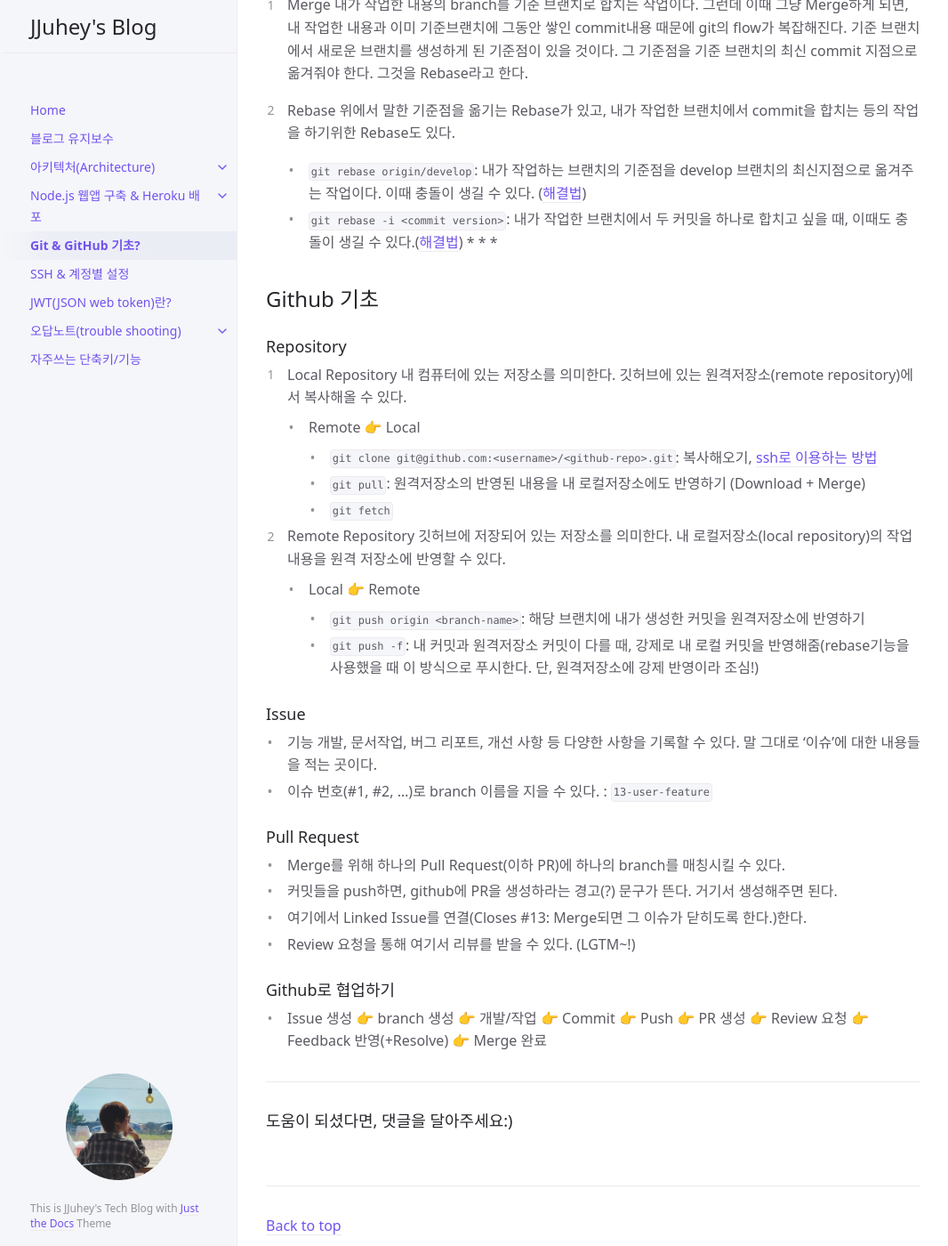
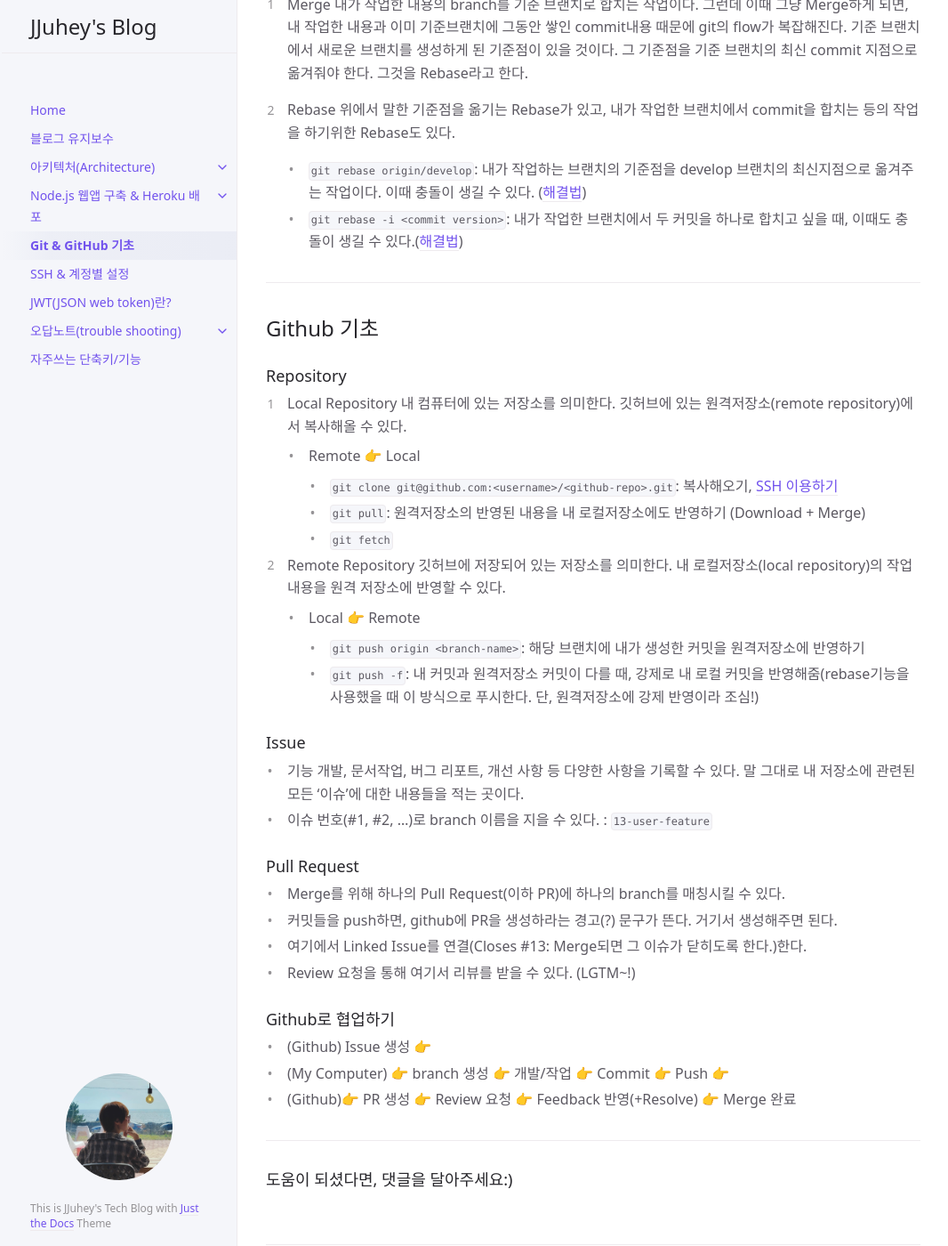
Before and after one commit to s-seo/jjuhey.github.io, a Jekyll site: the page built from docs/what-is-github.md, in a window 1280 px wide and 1400 px high, scrolled down 2305 px. Shown: the whole window at 89% size, without its empty margins (105-1171 px from the left). Built offline with Jekyll 4.4.1, drawn with Linux system fonts in a browser that asks for light colours; comment, search, counter and statistics services are not loaded.

Commit message:
Add contents

```diff
--- a/docs/what-is-github.md
+++ b/docs/what-is-github.md
@@ -1,38 +1,38 @@
 ---
 layout: post
-title: Git & GitHub 기초?
+title: Git & GitHub 기초
 nav_order: 87
 last_modified_date: 2021-03-22 21:37
 lastmod: 2021-03-22 21:37
 ---
 
 # **Git & GitHub 기초**
-
 ## What is Git/GitHub ?
 * Git
   * 분산 버전 관리 시스템
   * 목적: 파일의 변경사항을 지속적으로 추적하기 위함
 * Github
-  * 분산 버전 관리 툴(Git)을 사용하는 프로젝트를 지원하는 <span style='text-purple-000'>웹호스팅 서비스</span>
+  * 분산 버전 관리 툴(Git)을 사용하는 프로젝트를 지원하는 <span class='text-purple-000'>웹호스팅 서비스</span>
   * 깃을 사용하여 웹에 저장할 수 있도록 도와준다. (Local Repository & Remote Repository)
   * 다른 서비스로는 GitLab도 있다.
 * git이 프로그래밍 언어라면, github는 그 언어를 사용할 수 있게 해주는 tool 또는 IDE 같은 느낌이라고 생각할 수 있다. (사실 조금 개념이 다르지만, 초보자에겐 이렇게 생각하는게 좀더 쉽기 때문에 이렇게 설명한다. 더 정확한 차이점은 이 글을 읽다보면, 그리고 다루다보면 그 차이를 알 수 있다.)
+
 * * *
 
 ## Git 기초
 ### Branch 종류
 1. Master(Main)
 * 가장 기본적인 브랜치
-* 이미 <span style='text-purple-000'>배포가 완료된 안정적인 버전</span>이다.
+* 이미 <span class='text-purple-000'>배포가 완료된 안정적인 버전</span>이다.
 * (이상적으로는) 버그가 없다.
 
 2. Develop
-* <span style='text-purple-000'>개발이 진행중</span>인 또 다른 기본 브랜치
+* <span class='text-purple-000'>개발이 진행중</span>인 또 다른 기본 브랜치
 * 개발자들이 각자 개발(새로운 기능, refactoring, bug fix 등)을 완료하고 Merge하는 기준 브랜치이다.
 * 안정적인 버전이 아니기 때문에, 버그가 (많이)있다.
 
 3. Release
-* <span style='text-purple-000'>배포를 준비</span>하는 브랜치
+* <span class='text-purple-000'>배포를 준비</span>하는 브랜치
 * 개발이 마무리가 되어 더이상 새로운 기능을 개발하지 않고, develop 브랜치로부터 release 브랜치를 생성한다.
 * 이 브랜치에서는 새로운 기능을 개발하지 않는다.
 * 버그만 고쳐서 이 브랜치에 Merge한다.
@@ -89,6 +89,7 @@ Commit을 만들기 위해 상태를 변경해줘야 한다. 그러기 위해서
 위에서 말한 기준점을 옮기는 Rebase가 있고, 내가 작업한 브랜치에서 commit을 합치는 등의 작업을 하기위한 Rebase도 있다.
     * `git rebase origin/develop`: 내가 작업하는 브랜치의 기준점을 develop 브랜치의 최신지점으로 옮겨주는 작업이다. 이때 충돌이 생길 수 있다. ([해결법](https://jjuhey.github.io/docs/shortcuts/#rebase%EB%A1%9C-merge%ED%95%98%EB%8A%94-%EB%B0%A9%EB%B2%95))
     * `git rebase -i <commit version>`: 내가 작업한 브랜치에서 두 커밋을 하나로 합치고 싶을 때, 이때도 충돌이 생길 수 있다.([해결법](https://jjuhey.github.io/docs/shortcuts/#%EB%91%90-%EC%BB%A4%EB%B0%8B%EC%9D%84-%ED%95%9C-%EC%BB%A4%EB%B0%8B%EC%9C%BC%EB%A1%9C-%ED%95%A9%EC%B9%98%EA%B3%A0-%EC%8B%B6%EC%9D%84-%EB%95%8C))
+
 * * *
 
 ## Github 기초
@@ -96,7 +97,7 @@ Commit을 만들기 위해 상태를 변경해줘야 한다. 그러기 위해서
 1. Local Repository
 내 컴퓨터에 있는 저장소를 의미한다. 깃허브에 있는 원격저장소(remote repository)에서 복사해올 수 있다.
     * Remote 👉 Local
-        * `git clone git@github.com:<username>/<github-repo>.git`: 복사해오기, [ssh로 이용하는 방법](docs/set-ssh-github)
+        * `git clone git@github.com:<username>/<github-repo>.git`: 복사해오기, [SSH 이용하기](https://jjuhey.github.io/docs/set-ssh-github/)
         * `git pull`: 원격저장소의 반영된 내용을 내 로컬저장소에도 반영하기 (Download + Merge)
         * `git fetch`
 
@@ -107,7 +108,7 @@ Commit을 만들기 위해 상태를 변경해줘야 한다. 그러기 위해서
         * `git push -f`: 내 커밋과 원격저장소 커밋이 다를 때, 강제로 내 로컬 커밋을 반영해줌(rebase기능을 사용했을 때 이 방식으로 푸시한다. 단, 원격저장소에 강제 반영이라 조심!)
 
 ### Issue
-* 기능 개발, 문서작업, 버그 리포트, 개선 사항 등 다양한 사항을 기록할 수 있다. 말 그대로 '이슈'에 대한 내용들을 적는 곳이다.
+* 기능 개발, 문서작업, 버그 리포트, 개선 사항 등 다양한 사항을 기록할 수 있다. 말 그대로 내 저장소에 관련된 모든 '이슈'에 대한 내용들을 적는 곳이다.
 * 이슈 번호(#1, #2, ...)로 branch 이름을 지을 수 있다. : `13-user-feature`
 
 ### Pull Request
@@ -117,4 +118,6 @@ Commit을 만들기 위해 상태를 변경해줘야 한다. 그러기 위해서
 * Review 요청을 통해 여기서 리뷰를 받을 수 있다. (LGTM~!)
 
 ### Github로 협업하기
-* Issue 생성 👉 branch 생성 👉 개발/작업 👉 Commit 👉 Push 👉 PR 생성 👉 Review 요청 👉 Feedback 반영(+Resolve) 👉 Merge 완료
+* (Github) Issue 생성 👉
+* (My Computer) 👉 branch 생성 👉 개발/작업 👉 Commit 👉 Push 👉
+* (Github)👉 PR 생성 👉 Review 요청 👉 Feedback 반영(+Resolve) 👉 Merge 완료
```
